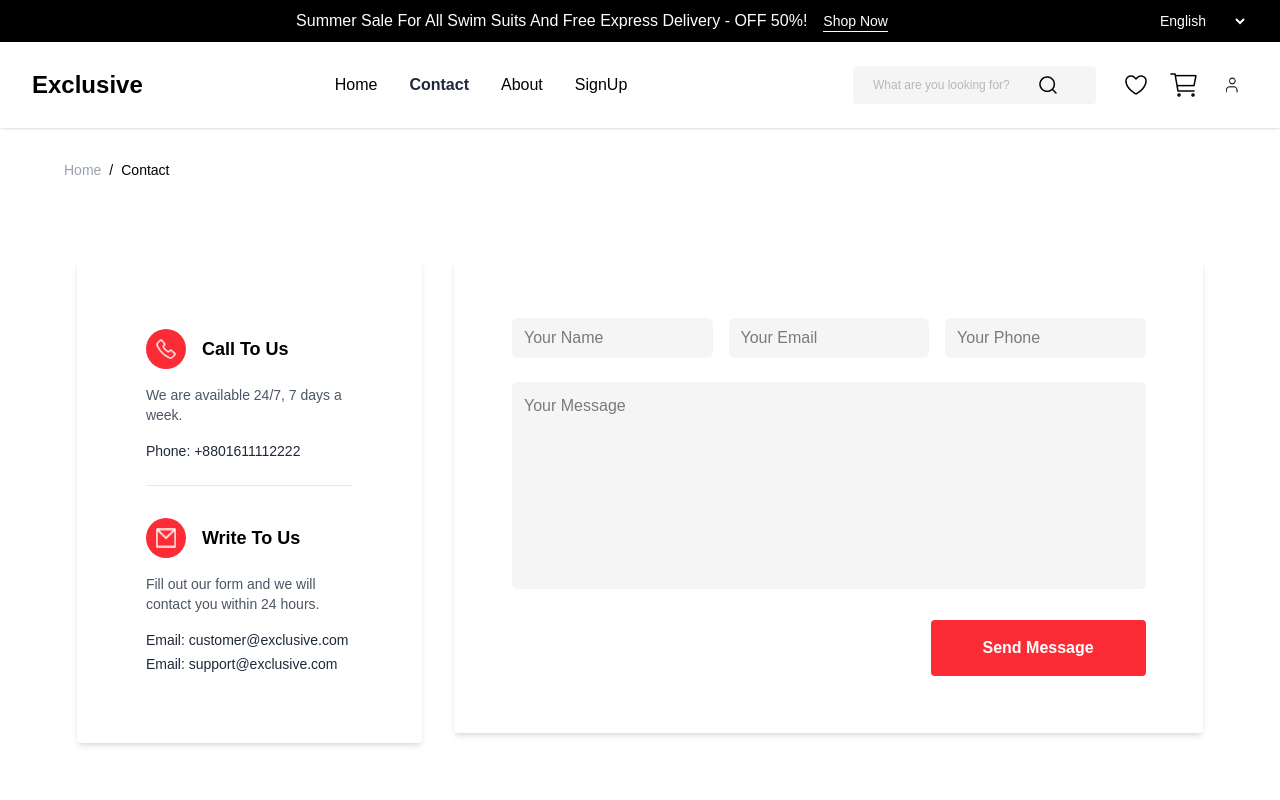
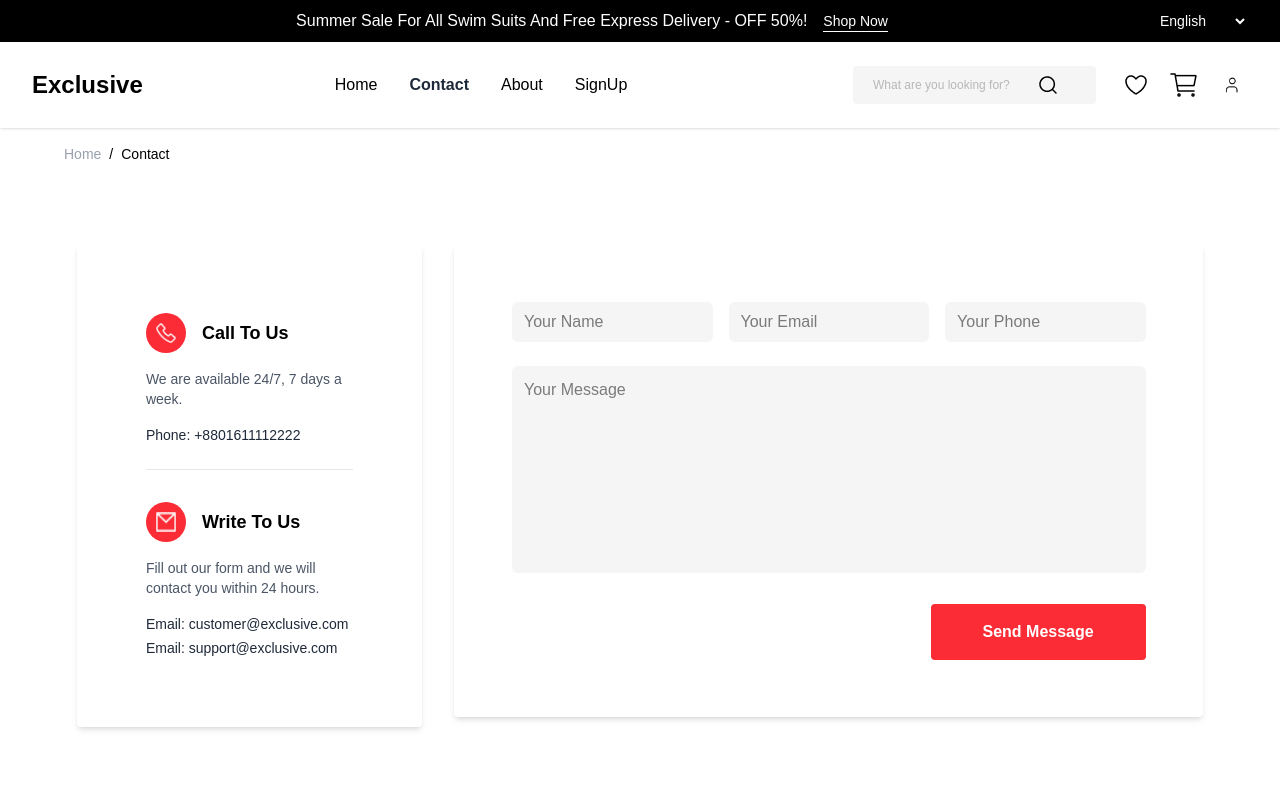
Before and after one commit to Jozeftomy/E-Commerce, a Next.js app: page /contact in a window 1280 px wide. Shown: the top 800 px of the page. Built offline with nearby package versions, Linux system fonts and the light colour scheme.

Commit message:
modified

```diff
--- a/src/app/contact/page.jsx
+++ b/src/app/contact/page.jsx
@@ -19,11 +19,12 @@ const Page = () => {
   ];
 
   return (
-    <div className="!bg-white !text-black">
-      <Navbar />
+    <div className="bg-white text-black pt-24 min-h-screen">
+      <div className="bg-white z-50 relative">
+        <Navbar />
+      </div>
 
-      {/* Breadcrumb */}
-      <div className="w-full flex gap-2 items-center text-sm text-gray-400 px-[5%] mt-40 sm:justify-start justify-center">
+      <div className="w-full flex gap-2 items-center text-sm text-gray-400 px-[5%] mt-12 sm:justify-start justify-center">
         <div>Home</div>
         <div className="text-black">/</div>
         <div className="text-black">Contact</div>
```
